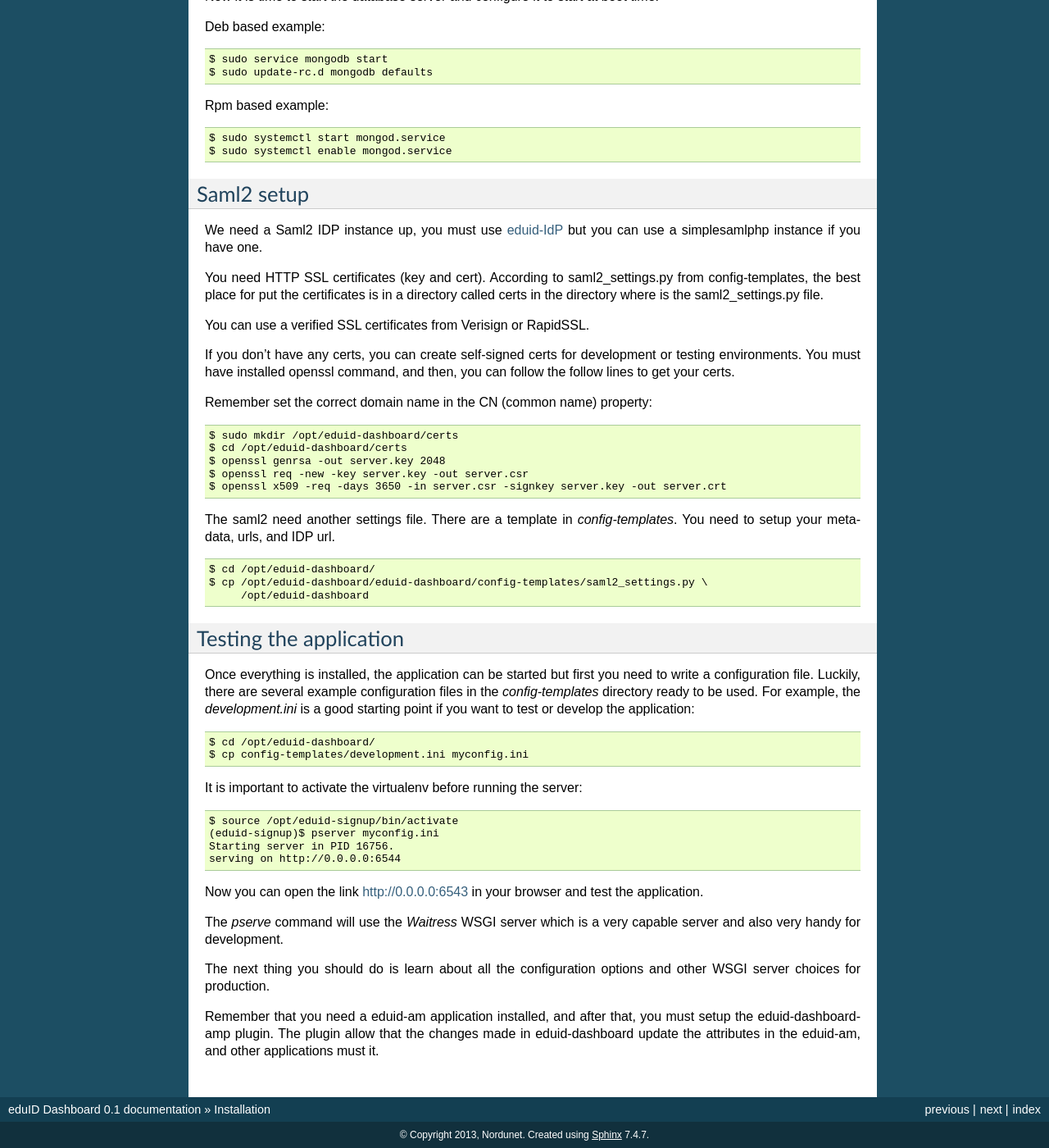
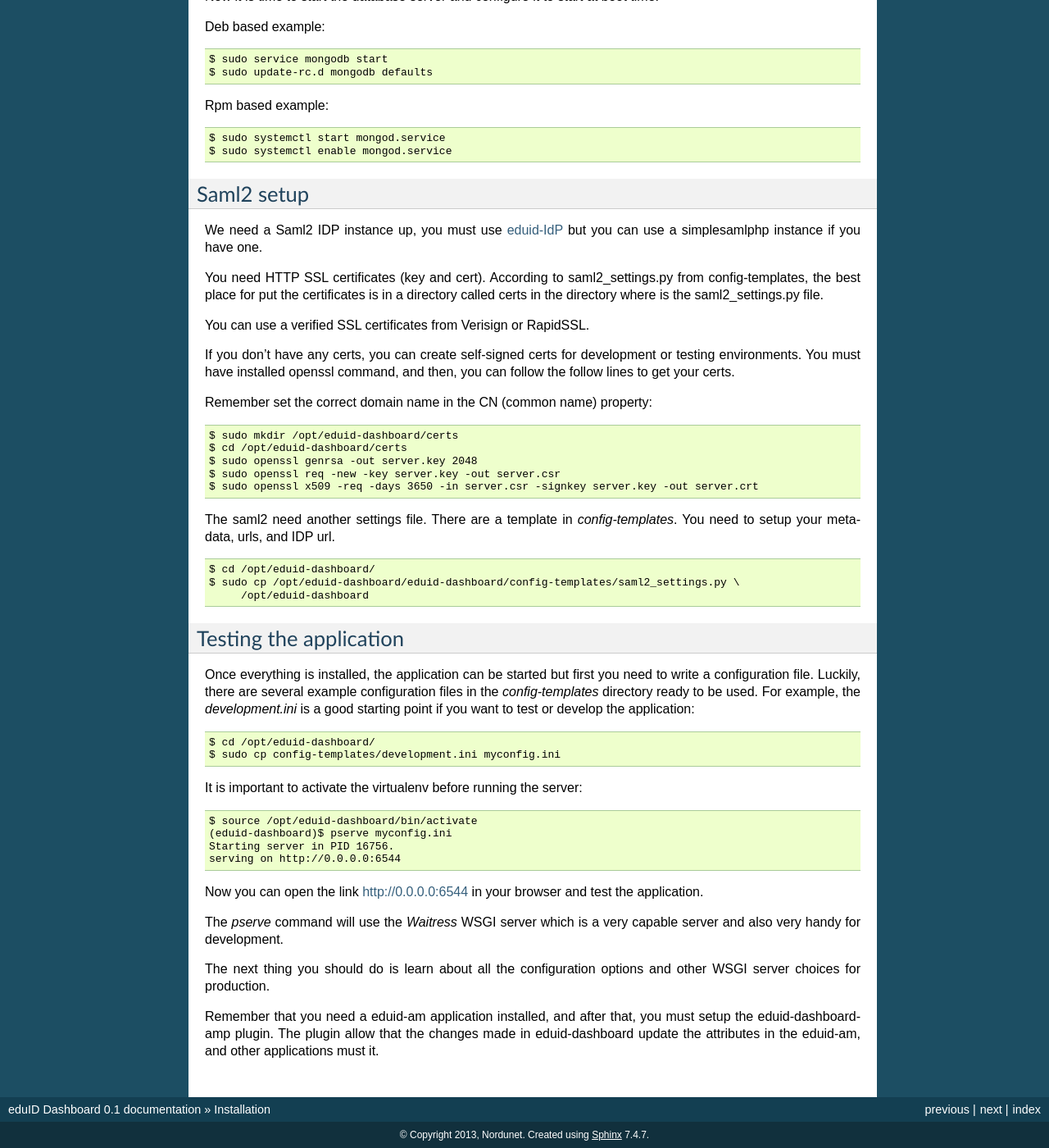
Before and after one commit to SUNET/eduid-dashboard, a Sphinx documentation site: the page built from docs/installation.rst, in a window 1280 px wide and 1400 px high, scrolled down 2216 px. Shown: the whole window at 82% size. Built offline with Sphinx 7.4.7, drawn with Linux system fonts in a browser that asks for light colours; some of the changed text lies outside the part shown.

Commit message:
Reviewed documentation and fixed some errors.

```diff
--- a/docs/installation.rst
+++ b/docs/installation.rst
@@ -73,7 +73,7 @@ In order to be useful the virtual environment needs to be activated:
 .. code-block:: none
 
    $ source /opt/eduid-dashboard/bin/activate
-   (eduid-signup)$
+   (eduid-dashboard)$
 
 
 
@@ -111,8 +111,8 @@ the Git repository at Github.com:
 
 .. code-block:: text
 
-   (eduid-signup)$ cd /opt/eduid-dashboard
-   (eduid-signup)$ git clone git://github.com/SUNET/eduid-dashboard.git
+   (eduid-dashboard)$ cd /opt/eduid-dashboard
+   (eduid-dashboard)$ git clone git://github.com/SUNET/eduid-dashboard.git
    Cloning into 'eduid-signup'...
    remote: Counting objects: 424, done.
    remote: Compressing objects: 100% (259/259), done.
@@ -125,8 +125,8 @@ its dependencies in the virtualenv:
 
 .. code-block:: text
 
-   (eduid-signup)$ cd /opt/eduid-dashboard/eduid-dashboard
-   (eduid-signup)$ python setup.py develop
+   (eduid-dashboard)$ cd /opt/eduid-dashboard/eduid-dashboard
+   (eduid-dashboard)$ python setup.py develop
 
 Database setup
 --------------
@@ -190,9 +190,9 @@ Remember set the correct domain name in the CN (common name) property:
 
     $ sudo mkdir /opt/eduid-dashboard/certs
     $ cd /opt/eduid-dashboard/certs
-    $ openssl genrsa -out server.key 2048
-    $ openssl req -new -key server.key -out server.csr
-    $ openssl x509 -req -days 3650 -in server.csr -signkey server.key -out server.crt
+    $ sudo openssl genrsa -out server.key 2048
+    $ sudo openssl req -new -key server.key -out server.csr
+    $ sudo openssl x509 -req -days 3650 -in server.csr -signkey server.key -out server.crt
 
 
 Saml2 Settings file
@@ -204,7 +204,7 @@ The saml2 need another settings file. There are a template in
 .. code-block:: none
 
     $ cd /opt/eduid-dashboard/
-    $ cp /opt/eduid-dashboard/eduid-dashboard/config-templates/saml2_settings.py \
+    $ sudo cp /opt/eduid-dashboard/eduid-dashboard/config-templates/saml2_settings.py \
          /opt/eduid-dashboard
 
 Testing the application
@@ -218,18 +218,18 @@ if you want to test or develop the application:
 .. code-block:: none
 
    $ cd /opt/eduid-dashboard/
-   $ cp config-templates/development.ini myconfig.ini
+   $ sudo cp config-templates/development.ini myconfig.ini
 
 It is important to activate the virtualenv before running the server:
 
 .. code-block:: none
 
-   $ source /opt/eduid-signup/bin/activate
-   (eduid-signup)$ pserver myconfig.ini
+   $ source /opt/eduid-dashboard/bin/activate
+   (eduid-dashboard)$ pserve myconfig.ini
    Starting server in PID 16756.
    serving on http://0.0.0.0:6544
 
-Now you can open the link http://0.0.0.0:6543 in your browser and test
+Now you can open the link http://0.0.0.0:6544 in your browser and test
 the application.
 
 The `pserve` command will use the `Waitress` WSGI server which is a very
```
